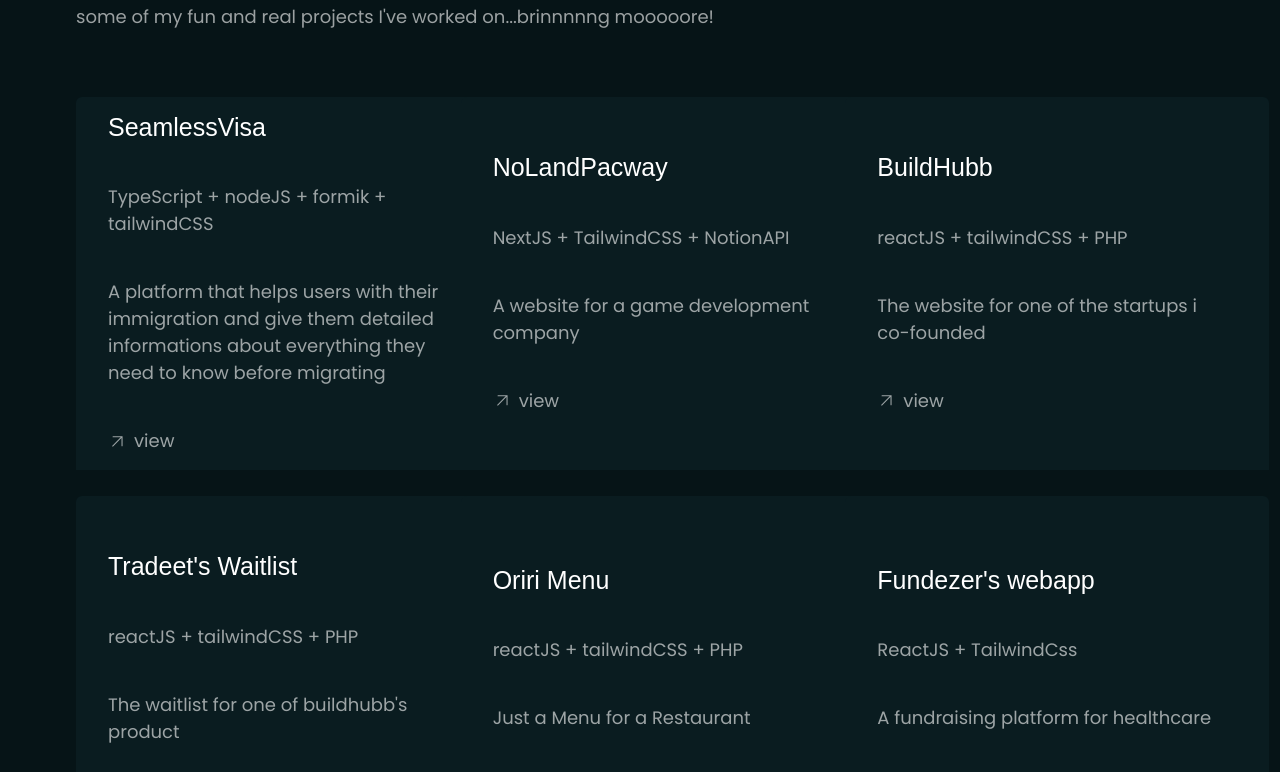
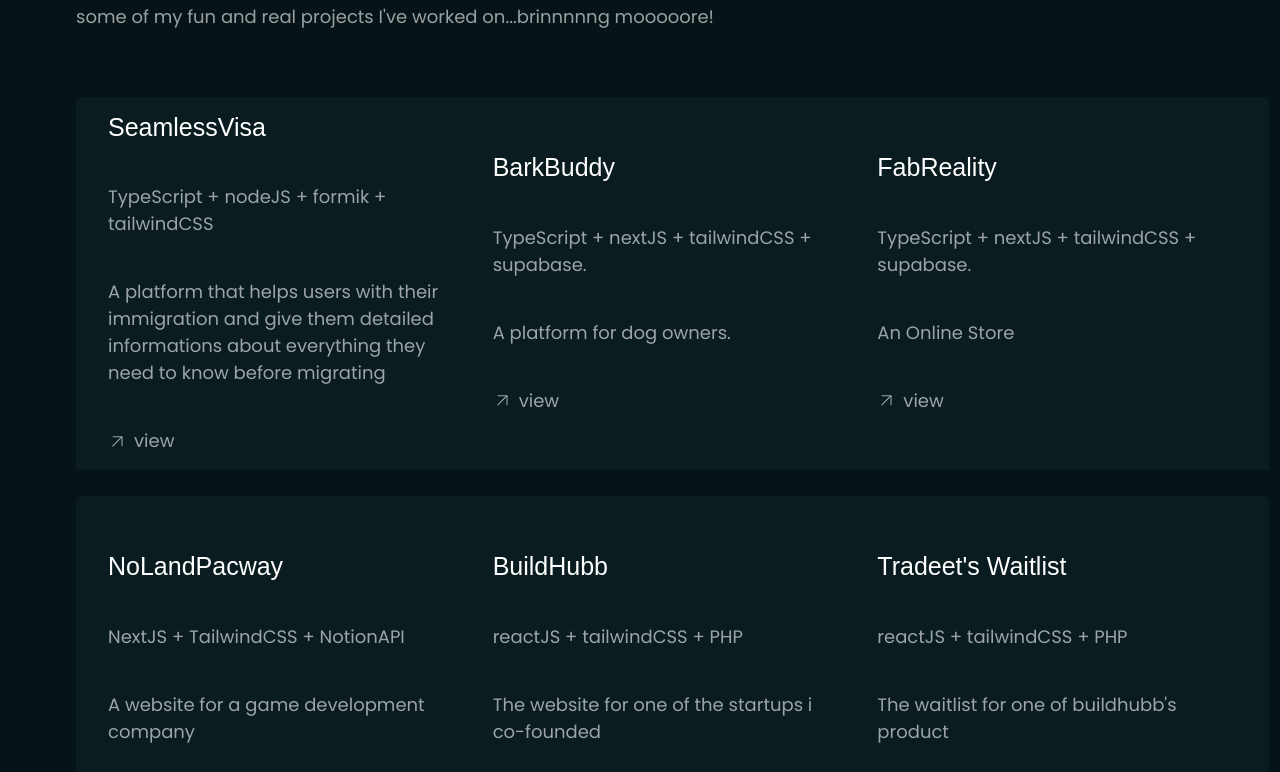
Before and after one commit to dtechoracle/portfolio, a React (Vite) app: page / in a window 1280 px wide. Shown: the part 5128-5900 px from the top of the page. Built offline with nearby package versions, Linux system fonts and the light colour scheme; a web font is replaced by a local one.

Commit message:
Update data.js

```diff
--- a/src/data/data.js
+++ b/src/data/data.js
@@ -4,6 +4,18 @@ export const projectData = [
     desc: "A platform that helps users with their immigration and give them detailed informations about everything they need to know before migrating",
     lang: "TypeScript + nodeJS + formik + tailwindCSS ",
     link: "https://seamlessvisa.com",
+  },
+  {
+    name: "BarkBuddy",
+    desc: "A platform for dog owners.",
+    lang: "TypeScript + nextJS + tailwindCSS + supabase.",
+    link: "https://barkbuddy-eta.vercel.app/",
+  },
+    {
+    name: "FabReality",
+    desc: "An Online Store",
+    lang: "TypeScript + nextJS + tailwindCSS + supabase.",
+    link: "https://fabreality.vercel.app",
   },
   {
     name: "NoLandPacway",
```
